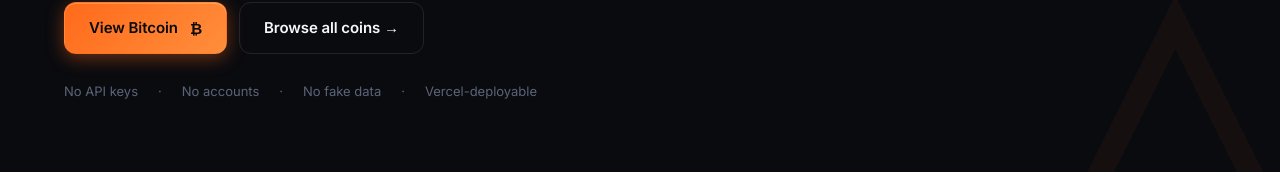
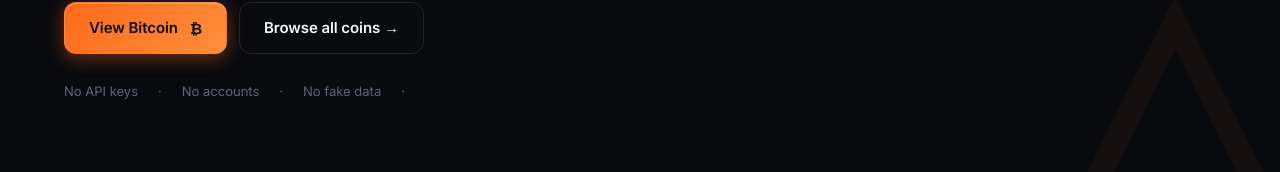
Before and after one commit to iamHimanshu-07/Yugen, a Next.js app: page / in a window 1280 px wide. Shown: the part 594-766 px from the top of the page. Built offline with nearby package versions, Linux system fonts and the light colour scheme.

Commit message:
Remove 'Vercel-deployable' label from UI

```diff
--- a/app/page.tsx
+++ b/app/page.tsx
@@ -60,7 +60,6 @@ export default function Home() {
             <span>No API keys</span><span>·</span>
             <span>No accounts</span><span>·</span>
             <span>No fake data</span><span>·</span>
-            <span>Vercel-deployable</span>
           </div>
         </div>
       </section>
```
